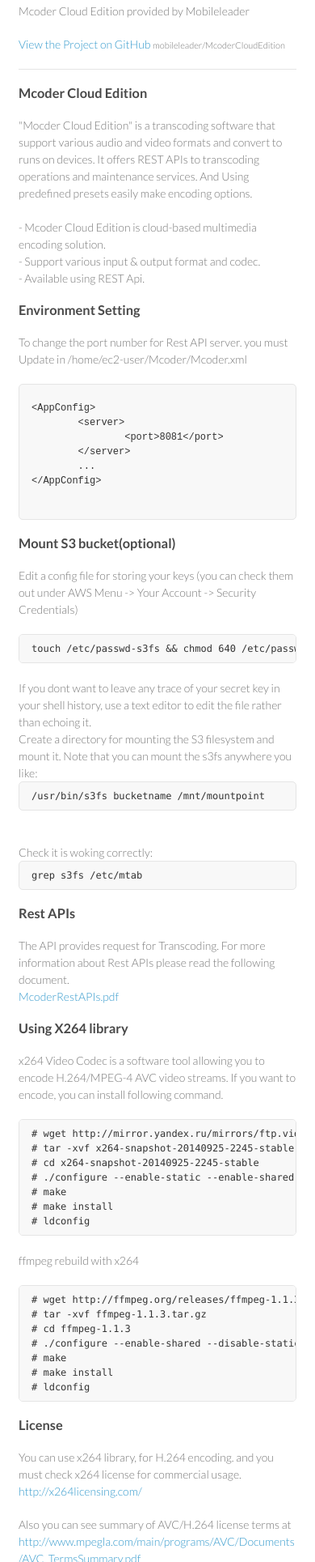
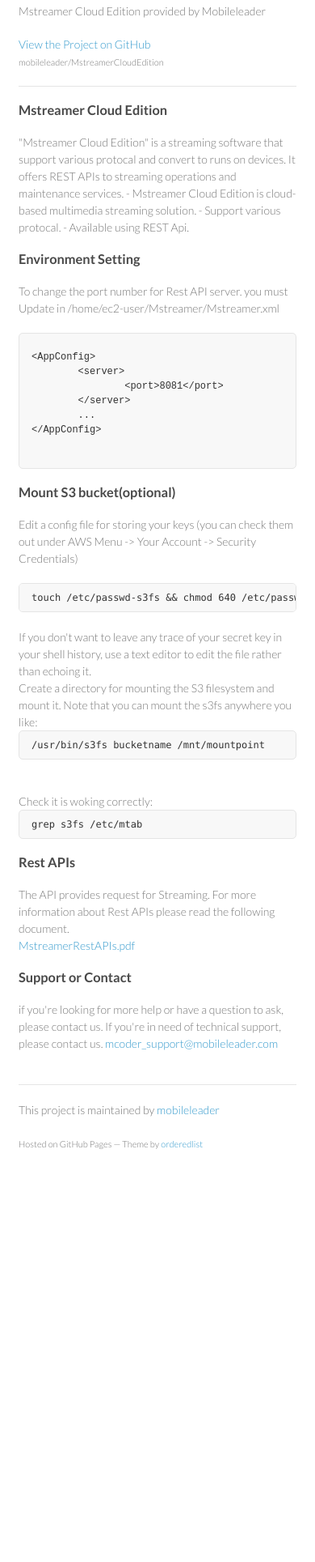
Before and after one commit to mobileleader/Mstreamer, a plain HTML site: page index.html in a window 390 px wide. Shown: the part 71-2000 px from the top of the page at 81% size. After the commit the page ends 1536 px from the top, so only its background shows below. Drawn offline with Linux system fonts and the light colour scheme.

Commit message:
Update index.html

```diff
--- a/index.html
+++ b/index.html
@@ -3,7 +3,7 @@
   <head>
     <meta charset="utf-8">
     <meta http-equiv="X-UA-Compatible" content="chrome=1">
-    <title>Mcoder Cloud Edition by mobileleader</title>
+      <title>Mstreamer Cloud Edition by mobileleader</title>
 
     <link rel="stylesheet" href="stylesheets/styles.css">
     <link rel="stylesheet" href="stylesheets/pygment_trac.css">
@@ -15,34 +15,34 @@
   <body>
     <div class="wrapper">
       <header>
-        <h1>Mcoder Cloud Edition</h1>
-        <p>Mcoder Cloud Edition provided by Mobileleader</p>
+        <h1>Mstreamer Cloud Edition</h1>
+        <p>Mstreamer Cloud Edition provided by Mobileleader </p>
 
-        <p class="view"><a href="https://github.com/mobileleader/McoderCloudEdition">View the Project on GitHub <small>mobileleader/McoderCloudEdition</small></a></p>
+        <p class="view"><a href="https://github.com/mobileleader/MstreamerCloudEdition">View the Project on GitHub <small>mobileleader/MstreamerCloudEdition</small></a></p>
 
 
         <ul>
-          <li><a href="https://github.com/mobileleader/McoderCloudEdition/zipball/master">Download <strong>ZIP File</strong></a></li>
-          <li><a href="https://github.com/mobileleader/McoderCloudEdition/tarball/master">Download <strong>TAR Ball</strong></a></li>
-          <li><a href="https://github.com/mobileleader/McoderCloudEdition">View On <strong>GitHub</strong></a></li>
+          <li><a href="https://github.com/mobileleader/MstreamerCloudEdition/zipball/master">Download <strong>ZIP File</strong></a></li>
+          <li><a href="https://github.com/mobileleader/MstreamerCloudEdition/tarball/master">Download <strong>TAR Ball</strong></a></li>
+          <li><a href="https://github.com/mobileleader/MstreamerCloudEdition">View On <strong>GitHub</strong></a></li>
         </ul>
       </header>
       <section>
 
 <h3>
-<a id="welcome-to-github-pages" class="anchor" href="#welcome-to-github-pages" aria-hidden="true"><span class="octicon octicon-link"></span></a>Mcoder Cloud Edition</h3>
+<a id="welcome-to-github-pages" class="anchor" href="#welcome-to-github-pages" aria-hidden="true"><span class="octicon octicon-link"></span></a>Mstreamer Cloud Edition</h3>
 
-<p>"Mocder Cloud Edition" is a transcoding software that support various audio and video formats and convert to runs on devices. It offers REST APIs to transcoding operations and maintenance services. And Using predefined presets easily make encoding options.<br><br>
+<p>"Mstreamer Cloud Edition" is a streaming software that support various protocal and convert to runs on devices. It offers REST APIs to streaming operations and maintenance services.
 
- - Mcoder Cloud Edition is cloud-based multimedia encoding solution.<br>
- - Support various input & output format and codec.<br>
- - Available using REST Api.</p>
+- Mstreamer Cloud Edition is cloud-based multimedia streaming solution.
+- Support various protocal.
+- Available using REST Api.</p>
 
 <h3>
 <a id="designer-templates" class="anchor" href="#designer-templates" aria-hidden="true"><span class="octicon octicon-link"></span></a>Environment Setting</h3>
 
 <p>To change the port number for Rest API server.
-you must Update in /home/ec2-user/Mcoder/Mcoder.xml</p>
+you must Update in /home/ec2-user/Mstreamer/Mstreamer.xml</p>
 
 <pre>
 <xmp><AppConfig>
@@ -58,7 +58,7 @@ you must Update in /home/ec2-user/Mcoder/Mcoder.xml</p>
 
 <p>Edit a config file for storing your keys (you can check them out under AWS Menu -> Your Account -> Security Credentials)
 <pre>touch /etc/passwd-s3fs && chmod 640 /etc/passwd-s3fs && echo 'AccessKey:SecretKey' > /etc/passwd-s3fs</pre>
-If you dont want to leave any trace of your secret key in your shell history, use a text editor to edit the file rather than echoing it.<br>
+If you don&#39;t want to leave any trace of your secret key in your shell history, use a text editor to edit the file rather than echoing it.<br>
 
 Create a directory for mounting the S3 filesystem and mount it. Note that you can mount the s3fs anywhere you like:
 <pre>/usr/bin/s3fs bucketname /mnt/mountpoint</pre><br>
@@ -69,43 +69,8 @@ Check it is woking correctly:
 <h3>
 <a id="authors-and-contributors" class="anchor" href="#authors-and-contributors" aria-hidden="true"><span class="octicon octicon-link"></span></a>Rest APIs</h3>
 
-<p>The API provides request for Transcoding. For more information about Rest APIs please read the following document.<br>
-<a href="document/McoderRestAPIs.pdf">McoderRestAPIs.pdf</a></p>
-
-<h3>
-<a id="authors-and-contributors" class="anchor" href="#authors-and-contributors" aria-hidden="true"><span class="octicon octicon-link"></span></a>Using X264 library</h3>
-
-<p>x264 Video Codec is a software tool allowing you to encode H.264/MPEG-4 AVC video streams. If you want to encode, you can install following command.</p>
-
-<pre>
-# wget http://mirror.yandex.ru/mirrors/ftp.videolan.org/x264/snapshots/x264-snapshot-20140925-2245-stable.tar.bz2
-# tar -xvf x264-snapshot-20140925-2245-stable.tar.bz2
-# cd x264-snapshot-20140925-2245-stable
-# ./configure --enable-static --enable-shared
-# make
-# make install
-# ldconfig
-</pre>
-
-<p>ffmpeg rebuild with x264</p>
-<pre>
-# wget http://ffmpeg.org/releases/ffmpeg-1.1.3.tar.gz
-# tar -xvf ffmpeg-1.1.3.tar.gz
-# cd ffmpeg-1.1.3
-# ./configure --enable-shared --disable-static --enable-memalign-hack --enable-libx264 --enable-libmp3lame --enable-libvo-aacenc --enable-libvpx --enable-libtheora --enable-libvorbis --enable-version3 WORKING_DIRECTORY
-# make
-# make install
-# ldconfig
-</pre>
-
-<h3>
-<a id="authors-and-contributors" class="anchor" href="#authors-and-contributors" aria-hidden="true"><span class="octicon octicon-link"></span></a>License</h3>
-
-<p>You can use x264 library, for H.264 encoding. and you must check x264 license for commercial usage.<br>
-<a href="http://x264licensing.com/">http://x264licensing.com/</a></p>
-
-<p>Also you can see summary of AVC/H.264 license terms at
-<a href="http://www.mpegla.com/main/programs/AVC/Documents/AVC_TermsSummary.pdf">http://www.mpegla.com/main/programs/AVC/Documents/AVC_TermsSummary.pdf</a></p>
+<p>The API provides request for Streaming. For more information about Rest APIs please read the following document.<br>
+<a href="document/MstreamerRestAPIs.pdf">MstreamerRestAPIs.pdf</a></p>
 
 <h3>
 <a id="support-or-contact" class="anchor" href="#support-or-contact" aria-hidden="true"><span class="octicon octicon-link"></span></a>Support or Contact</h3>
```
